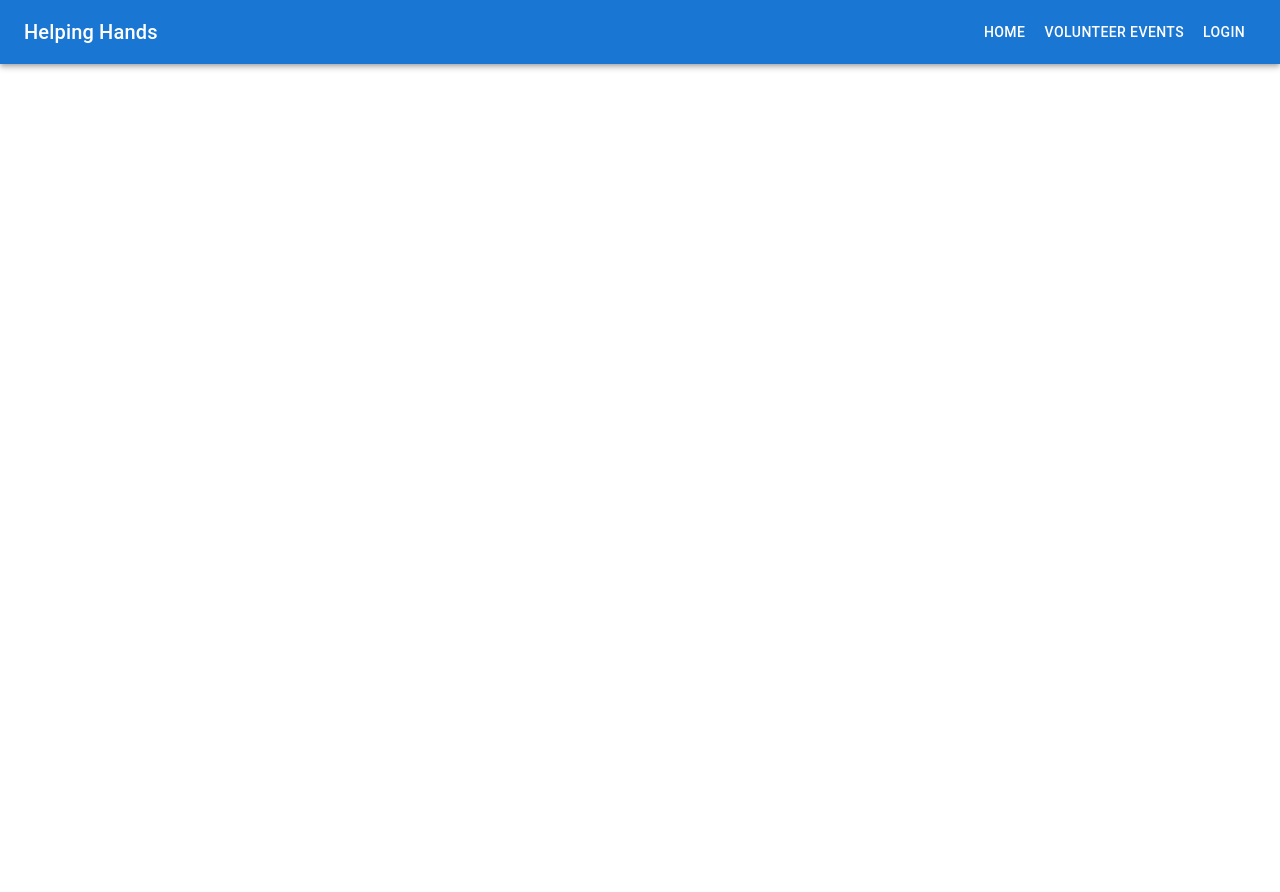
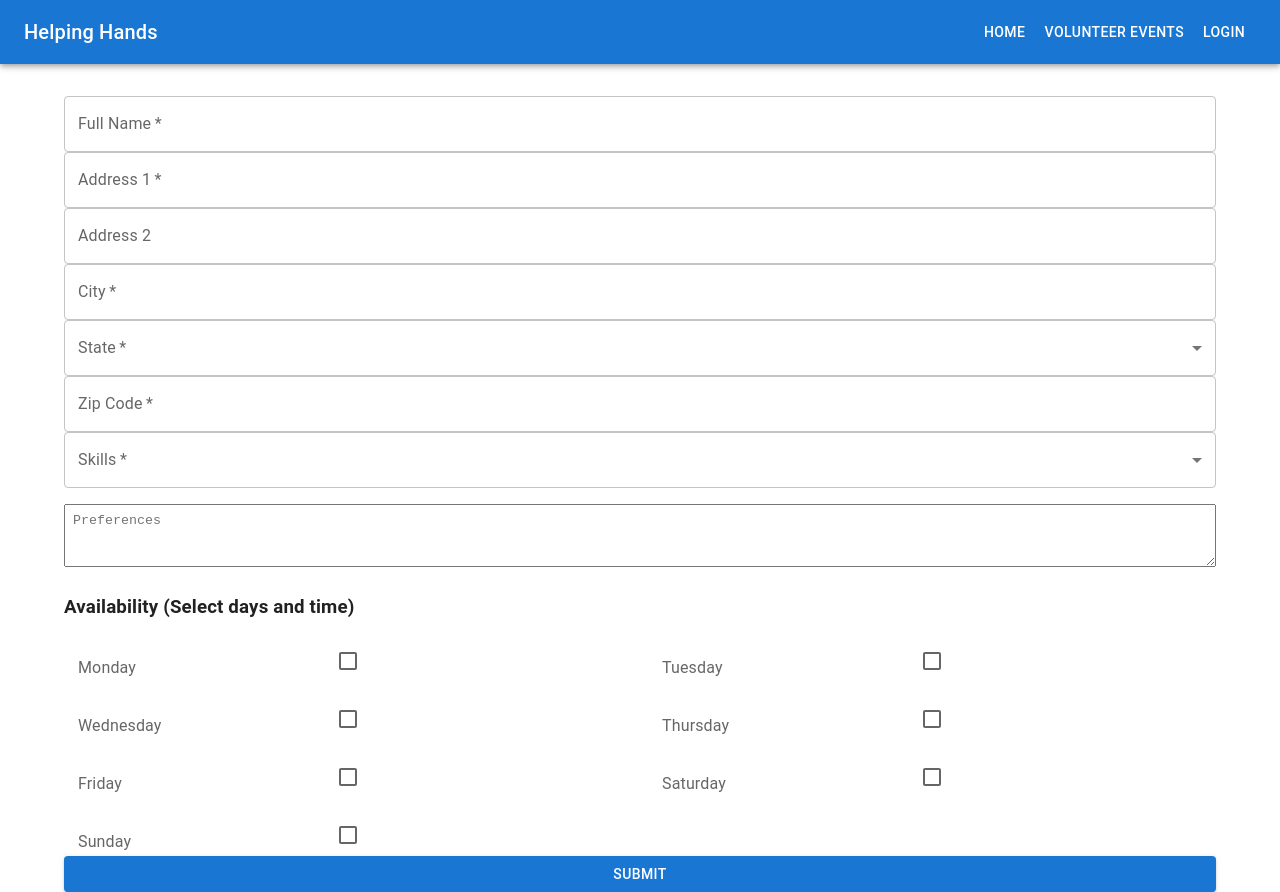
Before and after one commit to CyberCthulhu/COSC4353-GroupProject, a React (Create React App) app in the folder frontend/: page /profile in a window 1280 px wide. Before the commit the page ends 800 px from the top, so only its background shows below. Built offline with nearby package versions, Linux system fonts and the light colour scheme.

Commit message:
Implemented User Profile Management

```diff
--- a/frontend/package.json
+++ b/frontend/package.json
@@ -6,10 +6,13 @@
     "@emotion/react": "^11.13.3",
     "@emotion/styled": "^11.13.0",
     "@mui/icons-material": "^6.1.0",
+    "@mui/lab": "^6.0.0-beta.9",
     "@mui/material": "^6.0.2",
+    "@mui/x-date-pickers": "^7.17.0",
     "@testing-library/jest-dom": "^5.17.0",
     "@testing-library/react": "^13.4.0",
     "@testing-library/user-event": "^13.5.0",
+    "dayjs": "^1.11.13",
     "react": "^18.3.1",
     "react-dom": "^18.3.1",
     "react-router-dom": "^6.26.1",
--- a/frontend/src/App.js
+++ b/frontend/src/App.js
@@ -8,6 +8,7 @@ import Login from './components/Login';
 import VolunteerEvents from './components/VolunteerEvents';
 import SignUp from './components/SignUp';
 import AdminLogin from './components/AdminBoard';
+import UserProfile from './components/UserProfileManagement';
 
 function App() {
   return (
@@ -34,6 +35,7 @@ function App() {
           <Route path="/volunteer" element={<VolunteerEvents />} />
           <Route path="/signup" element={<SignUp />} />
           <Route path="/admin" element={<AdminLogin />} />
+          <Route path="/profile" element={<UserProfile />} />
         </Routes>
       </Container>
     </Router>
--- /dev/null
+++ b/frontend/src/components/UserProfileManagement.js
@@ -0,0 +1,241 @@
+import React, { useState } from 'react';
+import { TextField, MenuItem, FormControl, InputLabel, Select, OutlinedInput, Checkbox, ListItemText, Button, TextareaAutosize, Grid } from '@mui/material';
+import { LocalizationProvider } from '@mui/x-date-pickers';
+import { AdapterDayjs } from '@mui/x-date-pickers/AdapterDayjs';
+import dayjs from 'dayjs';
+
+const states = [
+  { code: 'AL', name: 'Alabama' },
+  { code: 'AK', name: 'Alaska' },
+  // ... Add other states
+];
+
+const skillsList = ['JavaScript', 'Python', 'C++', 'React', 'SQL'];
+
+const daysOfWeek = ['Monday', 'Tuesday', 'Wednesday', 'Thursday', 'Friday', 'Saturday', 'Sunday'];
+
+const UserProfile = () => {
+  const [form, setForm] = useState({
+    fullName: '',
+    address1: '',
+    address2: '',
+    city: '',
+    state: '',
+    zipCode: '',
+    skills: [],
+    preferences: '',
+    availability: {
+      Monday: { available: false, startTime: '', endTime: '' },
+      Tuesday: { available: false, startTime: '', endTime: '' },
+      Wednesday: { available: false, startTime: '', endTime: '' },
+      Thursday: { available: false, startTime: '', endTime: '' },
+      Friday: { available: false, startTime: '', endTime: '' },
+      Saturday: { available: false, startTime: '', endTime: '' },
+      Sunday: { available: false, startTime: '', endTime: '' },
+    }
+  });
+
+  const [errors, setErrors] = useState({});
+
+  const handleChange = (e) => {
+    setForm({ ...form, [e.target.name]: e.target.value });
+  };
+
+  const handleSkillsChange = (event) => {
+    const { target: { value } } = event;
+    setForm({ ...form, skills: typeof value === 'string' ? value.split(',') : value });
+  };
+
+  const handleAvailabilityChange = (day, field, value) => {
+    setForm(prevForm => ({
+      ...prevForm,
+      availability: {
+        ...prevForm.availability,
+        [day]: {
+          ...prevForm.availability[day],
+          [field]: value
+        }
+      }
+    }));
+  };
+
+  const validate = () => {
+    let tempErrors = {};
+    tempErrors.fullName = form.fullName ? '' : 'Full Name is required';
+    tempErrors.address1 = form.address1 ? '' : 'Address 1 is required';
+    tempErrors.city = form.city ? '' : 'City is required';
+    tempErrors.state = form.state ? '' : 'State is required';
+    tempErrors.zipCode = form.zipCode && form.zipCode.length >= 5 ? '' : 'At least 5 characters for Zip Code';
+    tempErrors.skills = form.skills.length > 0 ? '' : 'At least one skill is required';
+    const availableDays = Object.values(form.availability).some(day => day.available);
+    tempErrors.availability = availableDays ? '' : 'At least one day of availability is required';
+
+    setErrors(tempErrors);
+    return Object.values(tempErrors).every(x => x === '');
+  };
+
+  const handleSubmit = (e) => {
+    e.preventDefault();
+    if (validate()) {
+      console.log('Form data:', form);
+      // Submit form logic here
+    }
+  };
+
+  return (
+    <form onSubmit={handleSubmit}>
+      <TextField
+        label="Full Name"
+        name="fullName"
+        value={form.fullName}
+        onChange={handleChange}
+        fullWidth
+        required
+        error={!!errors.fullName}
+        helperText={errors.fullName}
+        inputProps={{ maxLength: 50 }}
+      />
+
+      <TextField
+        label="Address 1"
+        name="address1"
+        value={form.address1}
+        onChange={handleChange}
+        fullWidth
+        required
+        error={!!errors.address1}
+        helperText={errors.address1}
+        inputProps={{ maxLength: 100 }}
+      />
+
+      <TextField
+        label="Address 2"
+        name="address2"
+        value={form.address2}
+        onChange={handleChange}
+        fullWidth
+        inputProps={{ maxLength: 100 }}
+      />
+
+      <TextField
+        label="City"
+        name="city"
+        value={form.city}
+        onChange={handleChange}
+        fullWidth
+        required
+        error={!!errors.city}
+        helperText={errors.city}
+        inputProps={{ maxLength: 100 }}
+      />
+
+      <FormControl fullWidth required error={!!errors.state}>
+        <InputLabel>State</InputLabel>
+        <Select
+          value={form.state}
+          name="state"
+          onChange={handleChange}
+          input={<OutlinedInput label="State" />}
+        >
+          {states.map((state) => (
+            <MenuItem key={state.code} value={state.code}>
+              {state.name}
+            </MenuItem>
+          ))}
+        </Select>
+      </FormControl>
+
+      <TextField
+        label="Zip Code"
+        name="zipCode"
+        value={form.zipCode}
+        onChange={handleChange}
+        fullWidth
+        required
+        error={!!errors.zipCode}
+        helperText={errors.zipCode}
+        inputProps={{ maxLength: 9 }}
+      />
+
+      <FormControl fullWidth required error={!!errors.skills}>
+        <InputLabel>Skills</InputLabel>
+        <Select
+          multiple
+          value={form.skills}
+          onChange={handleSkillsChange}
+          input={<OutlinedInput label="Skills" />}
+          renderValue={(selected) => selected.join(', ')}
+        >
+          {skillsList.map((skill) => (
+            <MenuItem key={skill} value={skill}>
+              <Checkbox checked={form.skills.indexOf(skill) > -1} />
+              <ListItemText primary={skill} />
+            </MenuItem>
+          ))}
+        </Select>
+      </FormControl>
+
+      <TextareaAutosize
+        minRows={3}
+        placeholder="Preferences"
+        name="preferences"
+        value={form.preferences}
+        onChange={handleChange}
+        style={{ width: '100%', marginTop: '16px', padding: '8px' }}
+      />
+
+      <h3>Availability (Select days and time)</h3>
+      <Grid container spacing={2}>
+        {daysOfWeek.map((day) => (
+          <Grid item xs={12} md={6} key={day}>
+            <FormControl fullWidth>
+              <InputLabel>{day}</InputLabel>
+              <Checkbox
+                checked={form.availability[day].available}
+                onChange={(e) => handleAvailabilityChange(day, 'available', e.target.checked)}
+              />
+              {form.availability[day].available && (
+                <div>
+                  <TextField
+                    label="Start Time"
+                    type="time"
+                    value={form.availability[day].startTime}
+                    onChange={(e) => handleAvailabilityChange(day, 'startTime', e.target.value)}
+                    InputLabelProps={{
+                      shrink: true,
+                    }}
+                    inputProps={{
+                      step: 300, // 5 min
+                    }}
+                    fullWidth
+                    required
+                  />
+                  <TextField
+                    label="End Time"
+                    type="time"
+                    value={form.availability[day].endTime}
+                    onChange={(e) => handleAvailabilityChange(day, 'endTime', e.target.value)}
+                    InputLabelProps={{
+                      shrink: true,
+                    }}
+                    inputProps={{
+                      step: 300, // 5 min
+                    }}
+                    fullWidth
+                    required
+                  />
+                </div>
+              )}
+            </FormControl>
+          </Grid>
+        ))}
+      </Grid>
+
+      <Button type="submit" variant="contained" color="primary" fullWidth>
+        Submit
+      </Button>
+    </form>
+  );
+};
+
+export default UserProfile;
```
Also changed, not shown: 1 other file (tests, documents, lock files or other folders).
